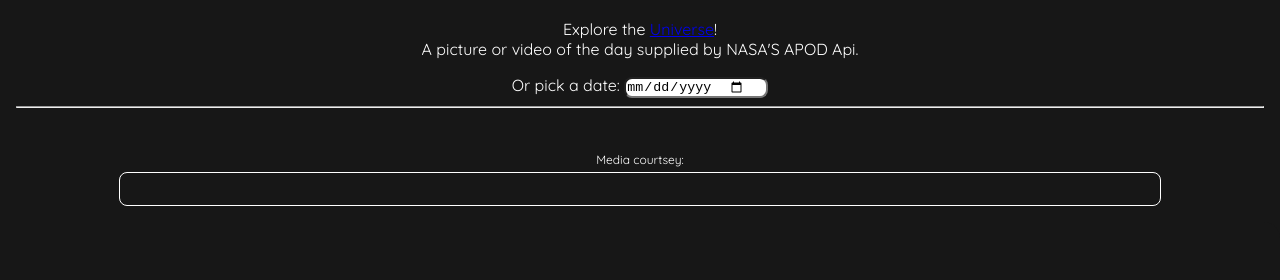
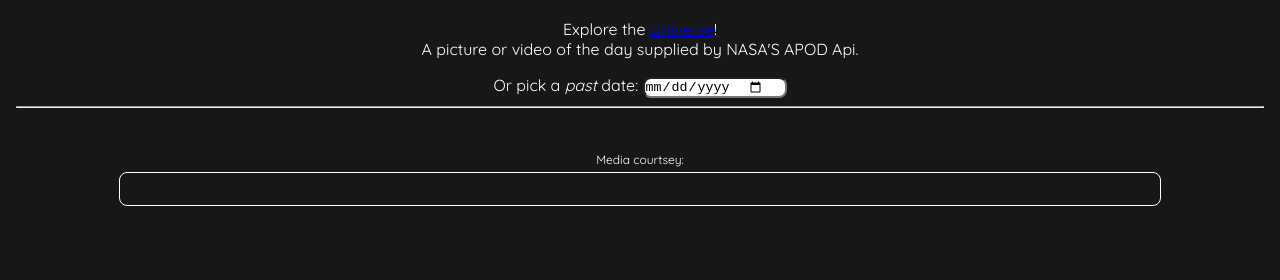
Before and after one commit to Vroomfrondal/APOD-API-NASA, a plain HTML site: page index.html in a window 1280 px wide. Shown: the part 80-360 px from the top of the page. Drawn offline with Linux system fonts and the light colour scheme.

Commit message:
Update index.html
- [BUG FIX] added "past" to datepicker to specify to user you cannot pick a date in the future.

```diff
--- a/index.html
+++ b/index.html
@@ -22,7 +22,7 @@
             <p>Explore the <a href="https://apod.nasa.gov/apod/archivepixFull.html" target="_blank">Universe</a>! <br>A picture or video of the day supplied by NASA'S APOD Api.</p>
 
             <form>
-                <label for="datepicker">Or pick a date:
+                <label for="datepicker">Or pick a <i>past</i> date:
                     <input id="datepicker" type="date" min="" max="" >
                 </label>
             </form>
```
